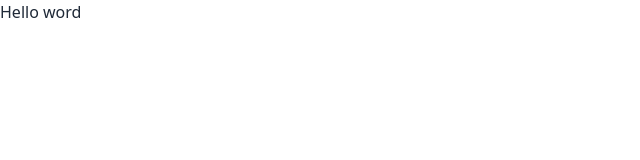
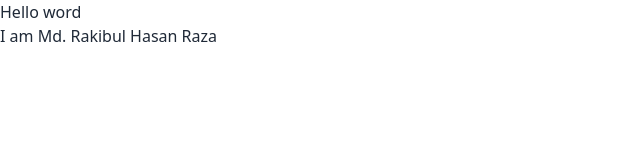
Before and after one commit to ahmedraza069/B8A3-fruit-brust-responsive-web-portfolio-with--daisyUI, a plain HTML site: page index.html in a window 1280 px wide. Shown: the whole page, without its empty margins (0-640 px from the left). Drawn offline with nearby package versions, Linux system fonts and the light colour scheme.

Commit message:
check git

```diff
--- a/index.html
+++ b/index.html
@@ -38,6 +38,7 @@
 <body>
     <header>
         <h1>Hello word</h1>
+        <h2>I am Md. Rakibul Hasan Raza</h2>
     </header>
 </body>
 
```
